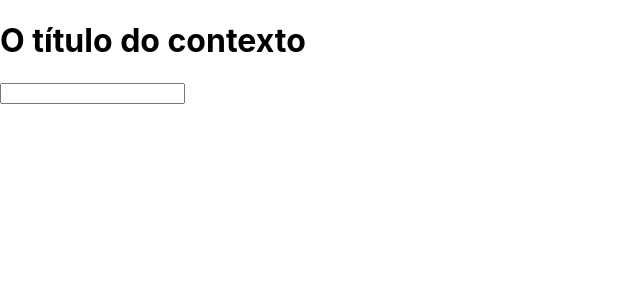
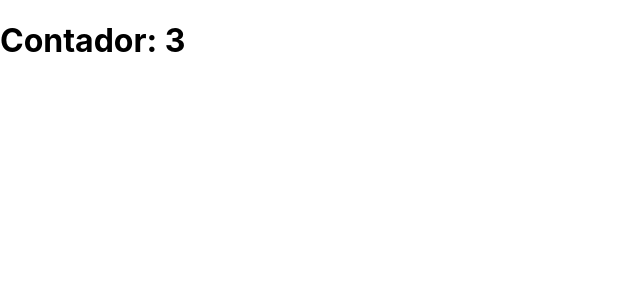
Before and after one commit to IsraelRAlencar/project2-curso-react, a React (Create React App) app: page / in a window 1280 px wide. Shown: the top 300 px of the page, without its empty margins (0-640 px from the left). Built offline with nearby package versions, Linux system fonts and the light colour scheme; the HTML template or start-up script is replaced by a standard one.

Commit message:
new - learning how to create my own hook

```diff
--- a/src/App.js
+++ b/src/App.js
@@ -1,68 +1,23 @@
-import { createContext, useContext, useReducer, useRef } from 'react';
-import './App.css';
-import P from 'prop-types';
+import { useEffect, useState } from "react";
 
-// actions.js
-export const actions = {
-  CHANGE_TITLE: 'CHANGE_TITLE'
+const useMyHook = (cb) => {
+  useEffect(() => {
+    const interval = setInterval(() => {
+      cb();
+    }, 2000);
+
+    return () => clearInterval(interval);
+  }, [cb]);
 };
 
-// Data.js
-export const globalState = {
-  title: 'O título do contexto',
-  body: 'O body do contexto',
-  counter: 0
-};
-
-// Reducer.js
-export const reducer = (state, action) => {
-  switch (action.type){
-    case actions.CHANGE_TITLE:
-      console.log('Mudar título');
-      return {...state, title: action.payload};
-    default:
-      console.log('default');
-      return {...state};
-  }
-
-};
-
-// AppContext.jsx
-export const Context = createContext();
-export const AppContext = ({ children }) => {
-  const [state, dispatch] = useReducer(reducer, globalState);
-
-  const changeTitle = (payload) => {
-    dispatch({ type: actions.CHANGE_TITLE, payload });
-  };
-
-  return <Context.Provider value={{ state, changeTitle }}>{children}</Context.Provider>
-};
-
-AppContext.propTypes = {
-  children: P.node
-};
-
-export const H1 = () => {
-  const context = useContext(Context);
-  const inputRef = useRef();
+function App() {
+  const [counter, setCounter] = useState(0);
+  useMyHook(() => setCounter((c) => c + 1));
 
   return (
-    <>
-      <h1 onClick={() => context.changeTitle(inputRef.current.value)}>{context.state.title}</h1>
-      <input type="text" ref={inputRef}/>
-    </>
-  );
-};
-
-//App.jsx
-function App() {
-  return (
-    <AppContext>
-      <div>
-        <H1 />
-      </div>
-    </AppContext>
+    <div>
+      <h1>Contador: {counter}</h1>
+    </div>
   );
 }
 
```
